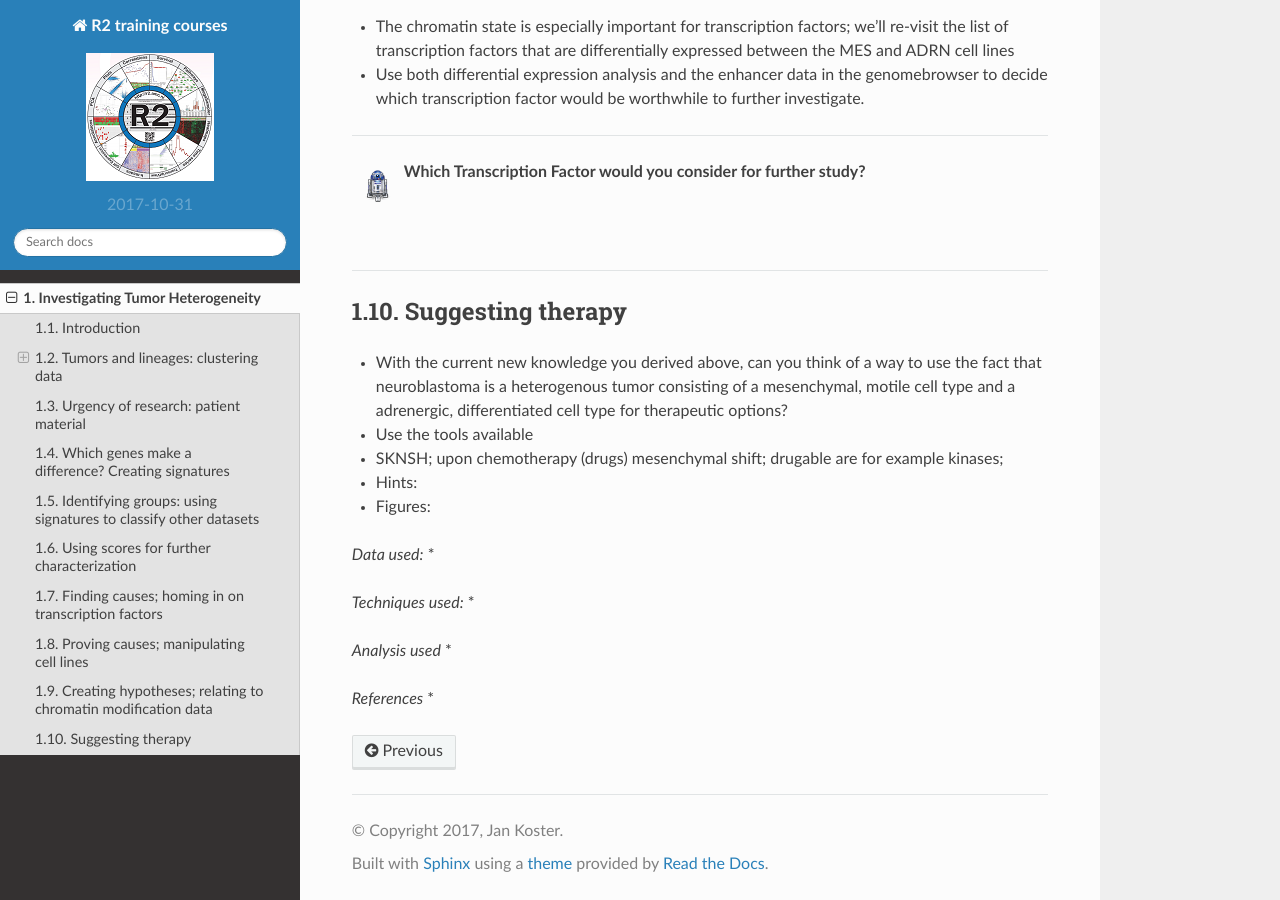
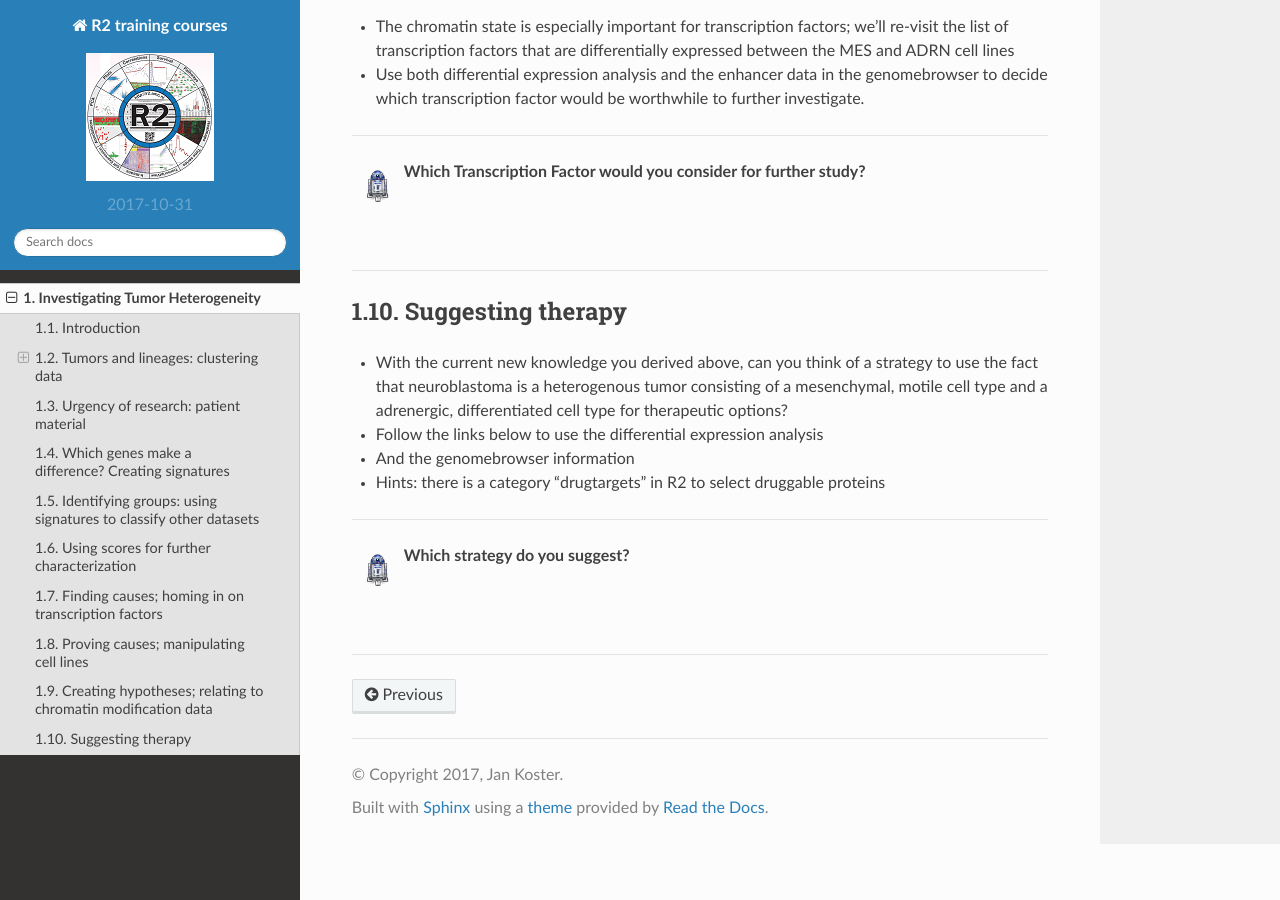
Before and after one commit to antronerds/r2-training-courses, a Sphinx documentation site: the page built from docs/Investigating_Tumor_Heterogeneity.md, in a window 1280 px wide and 900 px high, scrolled down 15237 px. Built offline with Sphinx 7.4.7 and the Read the Docs theme 2.0.0, drawn with Linux system fonts in a browser that asks for light colours.

Commit message:
Finished raw schedule for 1.9 and 1.10

```diff
--- a/docs/Investigating_Tumor_Heterogeneity.md
+++ b/docs/Investigating_Tumor_Heterogeneity.md
@@ -780,22 +780,15 @@ Epigenetic versus genetic; the concept of re-programming
 Suggesting therapy
 ---------------------
 
+* With the current new knowledge you derived above, can you think of a strategy to use the fact that neuroblastoma is a heterogenous tumor consisting of a mesenchymal, motile cell type and a adrenergic, differentiated cell type for therapeutic options?
+* Follow the links below to use the differential expression analysis
+* And the genomebrowser information
+* Hints: there is a category "drugtargets" in R2 to select druggable proteins
 
-* With the current new knowledge you derived above, can you think of a way to use the fact that neuroblastoma is a heterogenous tumor consisting of a mesenchymal, motile cell type and a adrenergic, differentiated cell type for therapeutic options?
+---------
+  ![](_static/images/R2d2_logo.png)**Which strategy do you suggest?**
 
-* Use the tools available
-* SKNSH; upon chemotherapy (drugs) mesenchymal shift; drugable are for example kinases;
-* Hints:
-* Figures:
+<br>
+<br>
 
-*Data used:*
-*
-
-*Techniques used:*
-*
-
-*Analysis used*
-*
-
-*References*
-*
+---------
```
